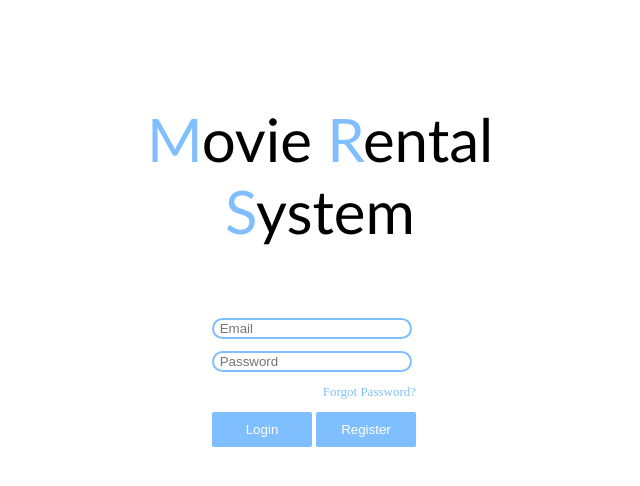
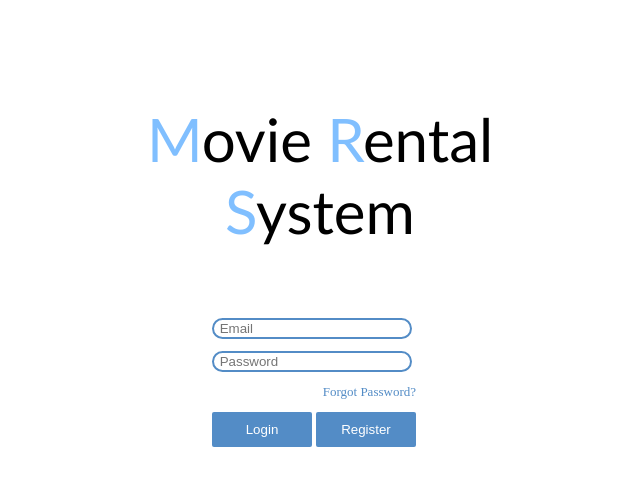
Before and after one commit to DITTeamProject/Movie_Rental_Management_System, a PHP site: page /login.php in a window 1280 px wide. Shown: the top 486 px of the page, without its empty margins (320-960 px from the left). Run offline with PHP 8.4, Linux system fonts and the light colour scheme; a stand-in replaces the project's code that opens the database connection.

Commit message:
Update login_style.css

```diff
--- a/Style/login_style.css
+++ b/Style/login_style.css
@@ -31,7 +31,7 @@ p.Title {
 input.Text {
 	width: 200px;
 	border-radius: 30px;
-	border: 2px solid #80bfff;
+	border: 2px solid #538cc6;
 }
 
 input.Text:hover {
@@ -44,8 +44,8 @@ input.Text:focus {
 }
 
 input.Button {
-	border : none !important;
-    background-color: #80bfff;
+    border : none !important;
+    background-color:#538cc6;
     color: white;
     width: 100px;
     height: 35px;
@@ -61,7 +61,7 @@ input.Button:hover  {
 }
 
 a:link {
-	color: #80bfff;
+	color: #538cc6;
 	text-decoration: none;
 }
 
```
